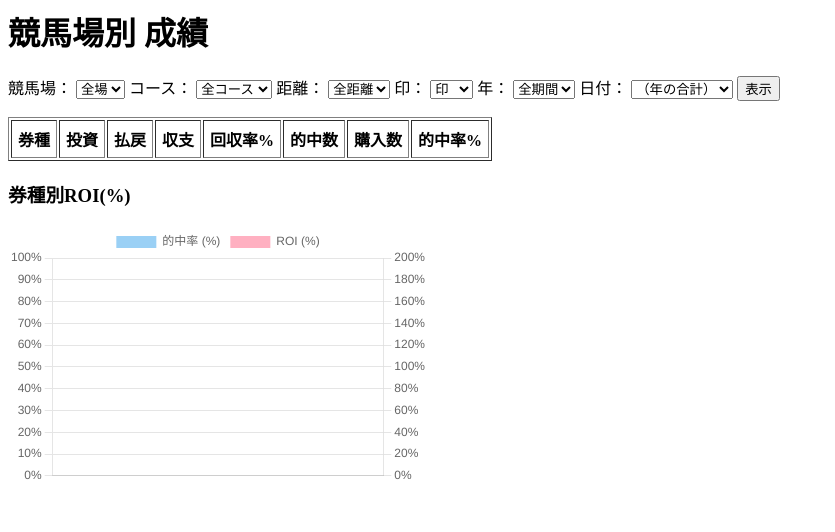
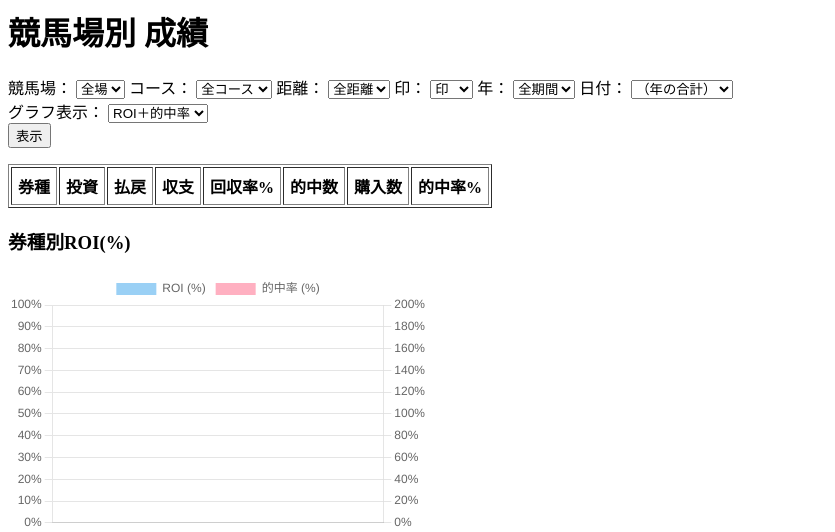
Before and after one commit to yasu-pygenba/keiba_dashboard, a Django app: page / in a window 1280 px wide. Shown: the top 532 px of the page, without its empty margins (0-835 px from the left). Run offline with Django 5.2, Linux system fonts and the light colour scheme; data that the repository does not hold is empty.

Commit message:
v1.3: add chart mode toggle (ROI / hit rate)

```diff
--- a/dashboard/templates/dashboard/venue.html
+++ b/dashboard/templates/dashboard/venue.html
@@ -48,6 +48,15 @@
             <option value="{{ d }}" {% if selected_date == d %}selected{% endif %}>{{ d }}</option>
         {% endfor %}
     </select>
+
+    <div>
+        <label>グラフ表示：</label>
+        <select id="chartMode">
+            <option value="both">ROI＋的中率</option>
+            <option value="roi">ROIのみ</option>
+            <option value="hit">的中率のみ</option>
+        </select>
+    </div>
 
     <button type="submit">表示</button>
 </form>
@@ -104,21 +113,13 @@ const hitData = rows.map(r => r.hit_rate_pct);
 
 const ctx = document.getElementById("roiChart").getContext("2d");
 
-new Chart(ctx, {
-    type: "bar",
+let chart = new Chart(ctx, {
+  type: "bar",
   data: {
     labels,
     datasets: [
-      {
-        label: "的中率 (%)",
-        data: hitData,
-        yAxisID: "y_hit",
-      },
-      {
-        label: "ROI (%)",
-        data: roiData,
-        yAxisID: "y_roi",
-      },
+      { label: "ROI (%)", data: roiData, yAxisID: "y_roi" },
+      { label: "的中率 (%)", data: hitData, yAxisID: "y_hit" }
     ]
   },
   options: {
@@ -135,10 +136,37 @@ new Chart(ctx, {
         beginAtZero: true,
         max: 200,
         position: "right",
-        grid: { drawOnChartArea: false }, // 右軸のグリッドを消して見やすく
+        grid: { drawOnChartArea: false },
         ticks: { callback: v => v + "%" }
       }
     }
   }
 });
+
+
+document.getElementById("chartMode").addEventListener("change", e => {
+  const mode = e.target.value;
+
+  chart.data.datasets = [];
+
+  if (mode === "roi" || mode === "both") {
+    chart.data.datasets.push({
+      label: "ROI (%)",
+      data: roiData,
+      yAxisID: "y_roi"
+    });
+  }
+
+  if (mode === "hit" || mode === "both") {
+    chart.data.datasets.push({
+      label: "的中率 (%)",
+      data: hitData,
+      yAxisID: "y_hit"
+    });
+  }
+
+  chart.update();
+});
+
+
 </script>
```
